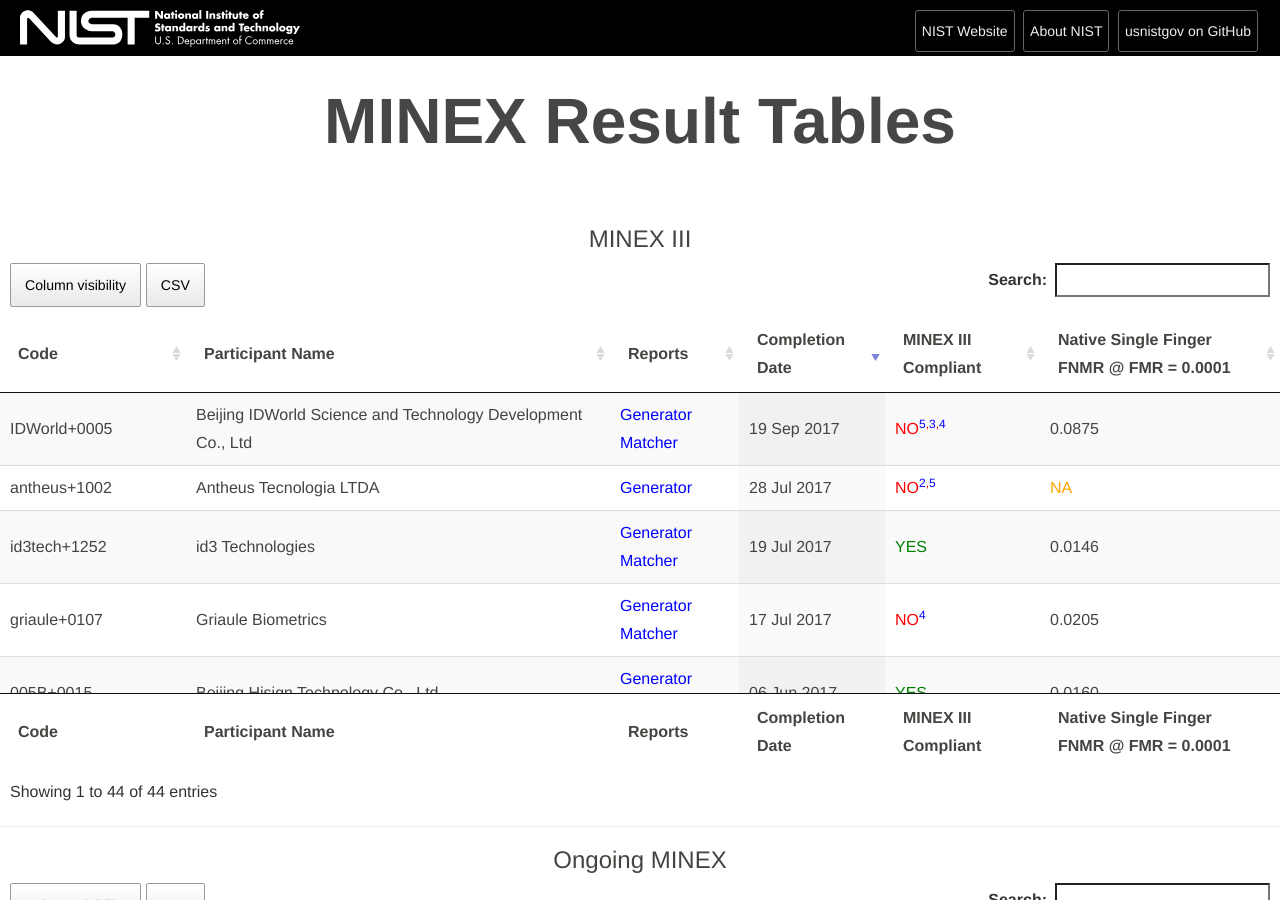
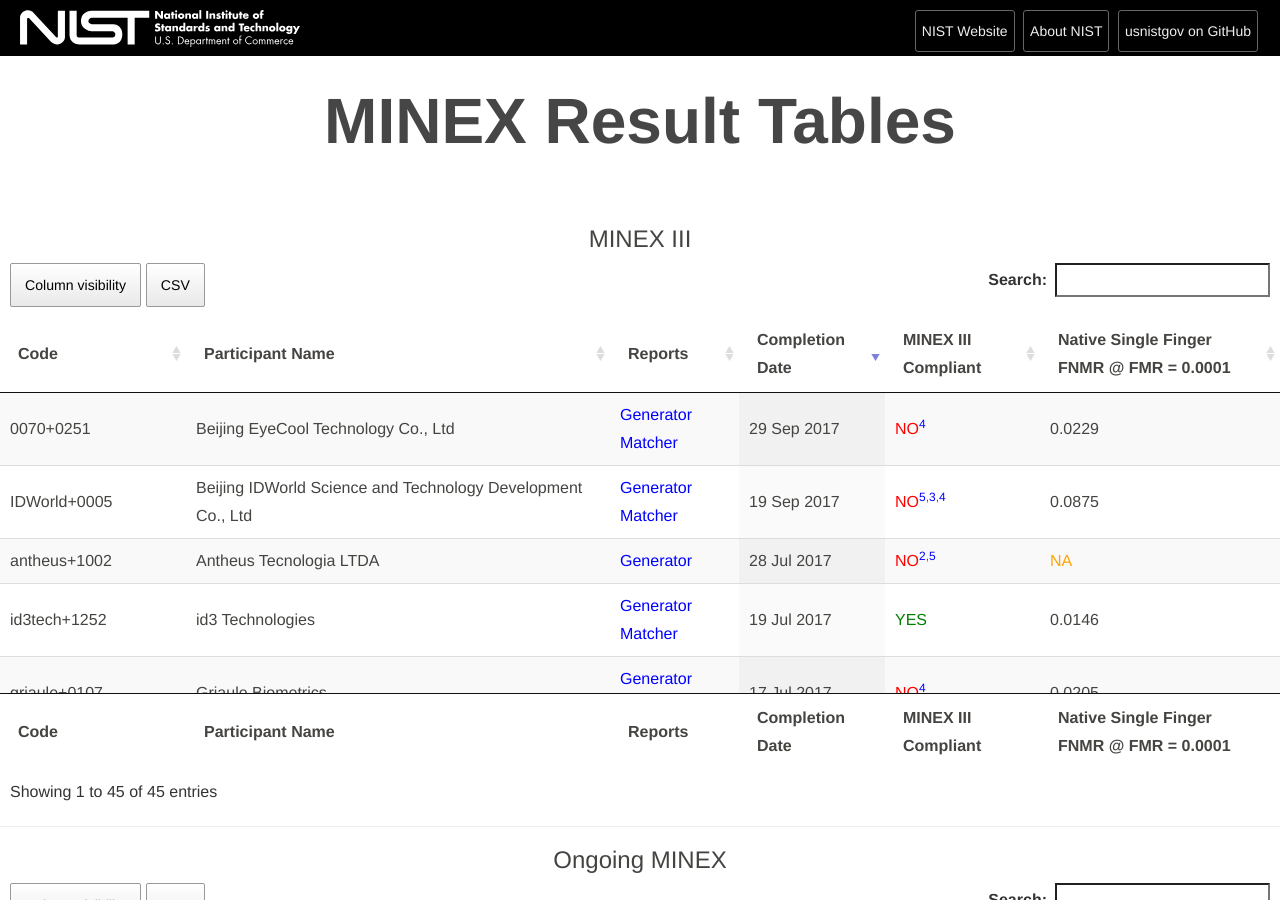
Before and after one commit to usnistgov/minex, a Jekyll site: the page built from results/tables/index.html, in a window 1280 px wide and 900 px high. Built offline with Jekyll 4.4.1, drawn with Linux system fonts in a browser that asks for light colours.

Commit message:
Added 0070+0251.

```diff
--- a/_includes/results/minexiii.html
+++ b/_includes/results/minexiii.html
@@ -162,6 +162,26 @@
 			<td>0066</td>
 			<td>0002</td>
 			<td>0x00660001</td>
+		</tr>
+		<tr>
+			<td>0070+0251</td>
+			<td>Beijing EyeCool Technology Co., Ltd</td>
+			<td><a href="http://nigos.nist.gov:8080/evaluations/minexiii/reportcards/0070+0251_generator_report.pdf">Generator</a> <a href="http://nigos.nist.gov:8080/evaluations/minexiii/reportcards/0070+0251_matcher_report.pdf">Matcher</a></td>
+			<td>09/29/2017</td>
+			<td class="minex_no">NO<a href="#4"><sup>4</sup></a></td>
+			<td class="minex_yes">YES</td>
+			<td class="minex_no">NO<a href="#4"><sup>4</sup></a></td>
+			<td>0.0229</td>
+			<td>0.00090</td>
+			<td class="minex_yes">YES</td>
+			<td class="minex_no">NO<a href="#4"><sup>4</sup></a></td>
+			<td>628</td>
+			<td>0070</td>
+			<td>0251</td>
+			<td>Eyecool Finger Minutiae Generator v2.5</td>
+			<td>0070</td>
+			<td>0252</td>
+			<td>Eyecool Finger Minutiae Matcher v2.5</td>
 		</tr>
 		<tr>
 			<td>IDWorld+0005</td>
```
